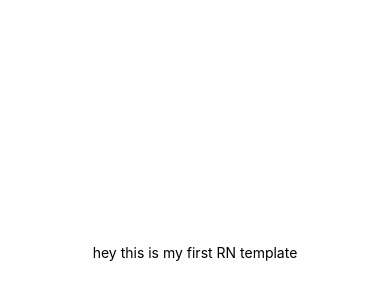
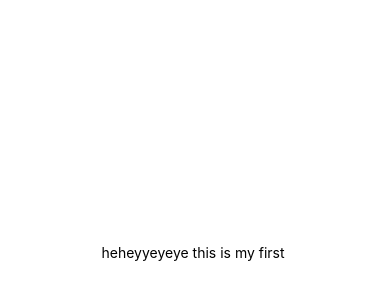
Before and after one commit to jstgrowup/React-Native, a React Native app: screen / in a window 390 px wide. Shown: the part 170-470 px from the top of the page. Built offline with nearby package versions, Linux system fonts and the light colour scheme.

Commit message:
first template

```diff
--- a/App.js
+++ b/App.js
@@ -4,7 +4,7 @@ import { StyleSheet, Text, View } from 'react-native';
 export default function App() {
   return (
     <View style={styles.container}>
-      <Text>hey this is my first RN template</Text>
+      <Text>heheyyeyeye this is my first </Text>
       <StatusBar style="auto" />
     </View>
   );
```
